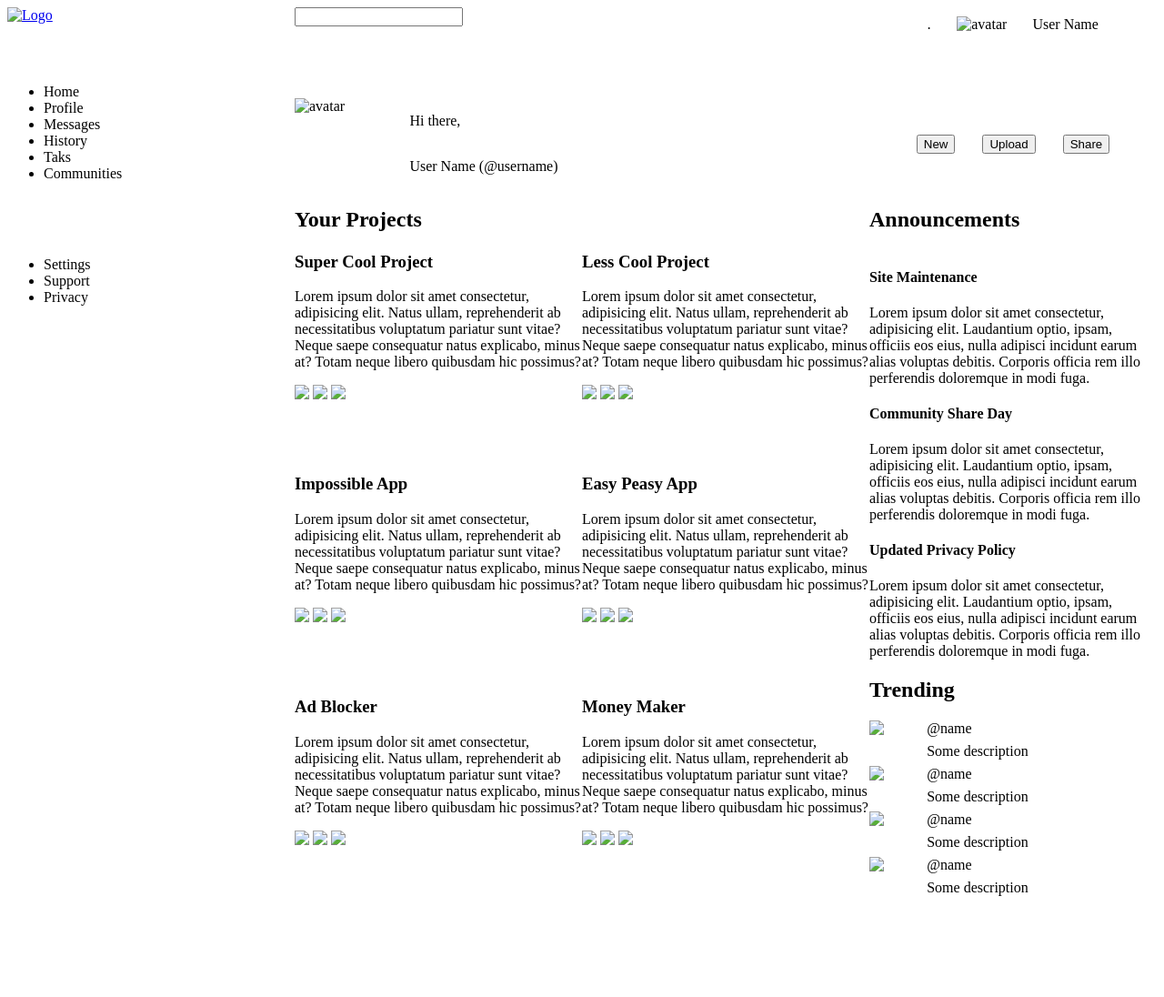
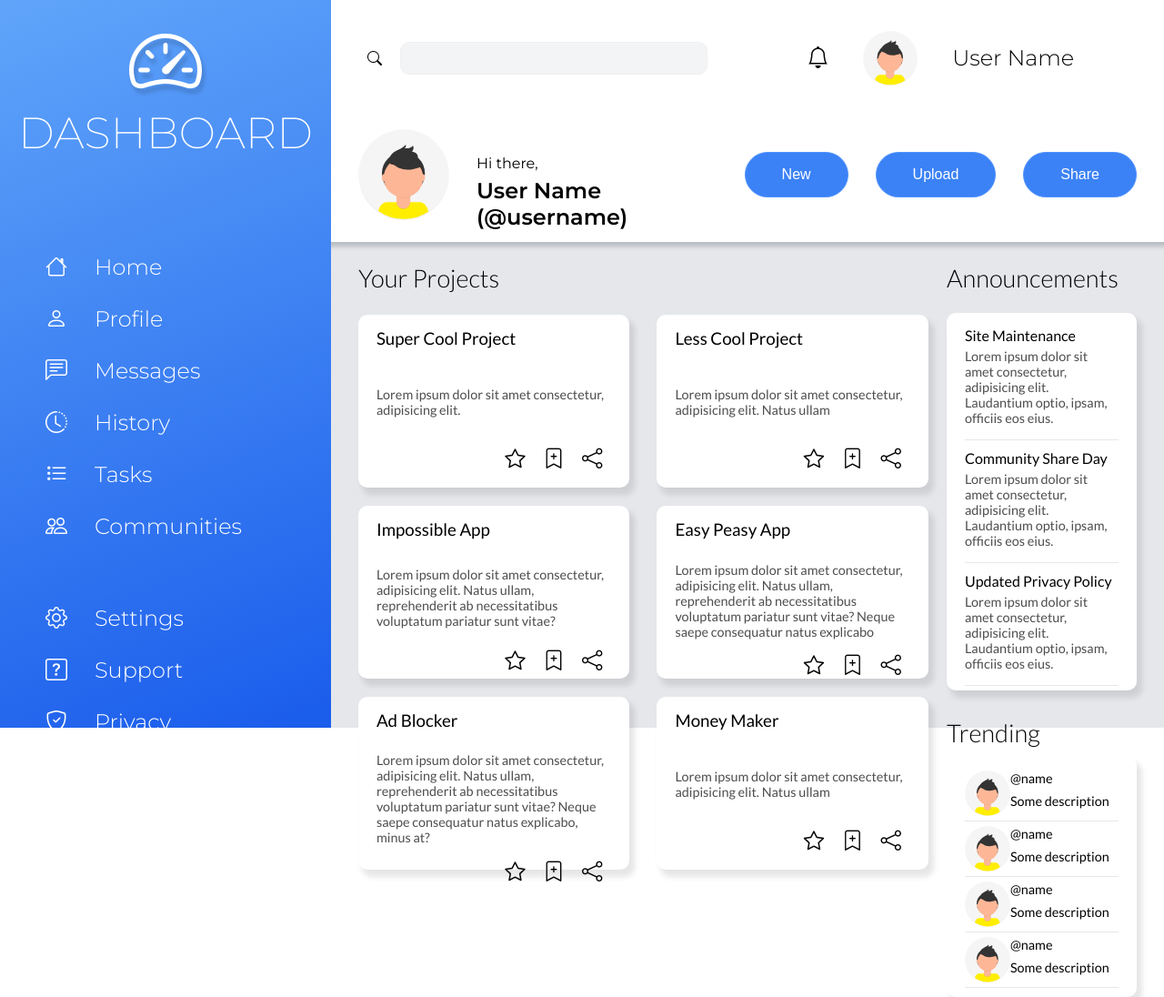
Before and after one commit to Absorbious/admin-dashboard, a plain HTML site: page index.html in a window 1280 px wide. Shown: the whole page at 91% size. Before the commit the page ends 992 px from the top, so only its background shows below. Drawn offline with nearby package versions, Linux system fonts and the light colour scheme.

Commit message:
Finished Dashboard Project

```diff
--- a/index.html
+++ b/index.html
@@ -4,33 +4,52 @@
     <meta charset="UTF-8" />
     <meta http-equiv="X-UA-Compatible" content="IE=edge" />
     <meta name="viewport" content="width=device-width, initial-scale=1.0" />
+    <link rel="preconnect" href="https://fonts.googleapis.com" />
+    <link rel="preconnect" href="https://fonts.gstatic.com" crossorigin />
+    <link
+      href="https://fonts.googleapis.com/css2?family=Montserrat:wght@100;200;300;400;500;600&display=swap"
+      rel="stylesheet"
+    />
+    <link rel="preconnect" href="https://fonts.googleapis.com" />
+    <link rel="preconnect" href="https://fonts.gstatic.com" crossorigin />
+    <link
+      href="https://fonts.googleapis.com/css2?family=Lato:wght@100;300;400;700;900&display=swap"
+      rel="stylesheet"
+    />
     <link rel="stylesheet" href="style.css" />
+    <link
+      rel="stylesheet"
+      href="https://cdn.jsdelivr.net/npm/bootstrap-icons@1.9.1/font/bootstrap-icons.css"
+    />
     <title>Admin Dashboard</title>
   </head>
   <body>
-
     <div class="container">
-
       <!-- Dashboard Menu -->
-      <div class="menu">
+      <div class="sidebar">
         <div class="logo">
-          <a href="#"><img src="#" alt="Logo" /></a>
+          <i class="bi bi-speedometer2"></i>
+          <a href="#">Dashboard</a>
         </div>
         <div class="nav">
           <ul>
-            <li>Home</li>
-            <li>Profile</li>
-            <li>Messages</li>
-            <li>History</li>
-            <li>Taks</li>
-            <li>Communities</li>
+            <li><i class="bi bi-house"></i><a href="#">Home</a></li>
+            <li><i class="bi bi-person"></i><a href="#">Profile</a></li>
+            <li>
+              <i class="bi bi-chat-left-text"></i><a href="#">Messages</a>
+            </li>
+            <li><i class="bi bi-clock-history"></i><a href="#">History</a></li>
+            <li><i class="bi bi-list-task"></i><a href="#">Tasks</a></li>
+            <li><i class="bi bi-people"></i><a href="#">Communities</a></li>
           </ul>
         </div>
         <div class="nav2">
           <ul>
-            <li>Settings</li>
-            <li>Support</li>
-            <li>Privacy</li>
+            <li><i class="bi bi-gear"></i><a href="#">Settings</a></li>
+            <li>
+              <i class="bi bi-question-square"></i><a href="#">Support</a>
+            </li>
+            <li><i class="bi bi-shield-check"></i><a href="#">Privacy</a></li>
           </ul>
         </div>
       </div>
@@ -39,59 +58,64 @@
       <!-- Top User Bar -->
       <div class="userbar">
         <div class="search">
-          <i></i>
+          <i class="bi bi-search"></i>
           <input type="text" />
         </div>
         <div class="user">
-          <i>.</i>
-          <img src="#" alt="avatar" />
-          <span>User Name</span>
+          <a href="#"><i class="bi bi-bell"></i></a>
+          <img
+            src="undraw_profile_pic_ic-5-t.svg"
+            alt="avatar"
+            width="60px"
+            height="60px"
+          />
+          <a href="#">User Name</a>
         </div>
         <div class="user-info">
-          <img src="#" alt="avatar" />
+          <a href="#"
+            ><img
+              src="undraw_profile_pic_ic-5-t.svg"
+              alt="avatar"
+              width="100px"
+              height="100px"
+          /></a>
           <p class="greeting">Hi there,</p>
           <p class="username">User Name (@username)</p>
         </div>
         <div class="actions">
-          <button>New</button>
-          <button>Upload</button>
-          <button>Share</button>
+          <button class="button">New</button>
+          <button class="button">Upload</button>
+          <button class="button">Share</button>
         </div>
       </div>
       <!-- End Top User Bar -->
 
       <!-- Main Content -->
       <div class="main">
-
         <!-- Projects -->
         <div class="projects">
           <h2>Your Projects</h2>
           <div class="card">
             <h3>Super Cool Project</h3>
             <p>
-              Lorem ipsum dolor sit amet consectetur, adipisicing elit. Natus
-              ullam, reprehenderit ab necessitatibus voluptatum pariatur sunt
-              vitae? Neque saepe consequatur natus explicabo, minus at? Totam
-              neque libero quibusdam hic possimus?
+              Lorem ipsum dolor sit amet consectetur, adipisicing elit.
             </p>
             <div class="icons">
-                <img src="#" alt=" ">
-                <img src="#" alt=" ">
-                <img src="#" alt=" ">
+              <a href="#"><i class="bi bi-star"></i></a>
+              <a href="#"><i class="bi bi-bookmark-plus"></i></a>
+              <a href="#"><i class="bi bi-share"></i></a>
             </div>
           </div>
           <div class="card">
             <h3>Less Cool Project</h3>
             <p>
               Lorem ipsum dolor sit amet consectetur, adipisicing elit. Natus
-              ullam, reprehenderit ab necessitatibus voluptatum pariatur sunt
-              vitae? Neque saepe consequatur natus explicabo, minus at? Totam
-              neque libero quibusdam hic possimus?
+              ullam
             </p>
             <div class="icons">
-                <img src="#" alt=" ">
-                <img src="#" alt=" ">
-                <img src="#" alt=" ">
+              <a href="#"><i class="bi bi-star"></i></a>
+              <a href="#"><i class="bi bi-bookmark-plus"></i></a>
+              <a href="#"><i class="bi bi-share"></i></a>
             </div>
           </div>
           <div class="card">
@@ -99,13 +123,12 @@
             <p>
               Lorem ipsum dolor sit amet consectetur, adipisicing elit. Natus
               ullam, reprehenderit ab necessitatibus voluptatum pariatur sunt
-              vitae? Neque saepe consequatur natus explicabo, minus at? Totam
-              neque libero quibusdam hic possimus?
+              vitae?
             </p>
             <div class="icons">
-                <img src="#" alt=" ">
-                <img src="#" alt=" ">
-                <img src="#" alt=" ">
+              <a href="#"><i class="bi bi-star"></i></a>
+              <a href="#"><i class="bi bi-bookmark-plus"></i></a>
+              <a href="#"><i class="bi bi-share"></i></a>
             </div>
           </div>
           <div class="card">
@@ -113,13 +136,12 @@
             <p>
               Lorem ipsum dolor sit amet consectetur, adipisicing elit. Natus
               ullam, reprehenderit ab necessitatibus voluptatum pariatur sunt
-              vitae? Neque saepe consequatur natus explicabo, minus at? Totam
-              neque libero quibusdam hic possimus?
+              vitae? Neque saepe consequatur natus explicabo
             </p>
             <div class="icons">
-                <img src="#" alt=" ">
-                <img src="#" alt=" ">
-                <img src="#" alt=" ">
+              <a href="#"><i class="bi bi-star"></i></a>
+              <a href="#"><i class="bi bi-bookmark-plus"></i></a>
+              <a href="#"><i class="bi bi-share"></i></a>
             </div>
           </div>
           <div class="card">
@@ -127,27 +149,24 @@
             <p>
               Lorem ipsum dolor sit amet consectetur, adipisicing elit. Natus
               ullam, reprehenderit ab necessitatibus voluptatum pariatur sunt
-              vitae? Neque saepe consequatur natus explicabo, minus at? Totam
-              neque libero quibusdam hic possimus?
+              vitae? Neque saepe consequatur natus explicabo, minus at?
             </p>
             <div class="icons">
-                <img src="#" alt=" ">
-                <img src="#" alt=" ">
-                <img src="#" alt=" ">
+              <a href="#"><i class="bi bi-star"></i></a>
+              <a href="#"><i class="bi bi-bookmark-plus"></i></a>
+              <a href="#"><i class="bi bi-share"></i></a>
             </div>
           </div>
           <div class="card">
             <h3>Money Maker</h3>
             <p>
               Lorem ipsum dolor sit amet consectetur, adipisicing elit. Natus
-              ullam, reprehenderit ab necessitatibus voluptatum pariatur sunt
-              vitae? Neque saepe consequatur natus explicabo, minus at? Totam
-              neque libero quibusdam hic possimus?
+              ullam
             </p>
             <div class="icons">
-                <img src="#" alt=" ">
-                <img src="#" alt=" ">
-                <img src="#" alt=" ">
+              <a href="#"><i class="bi bi-star"></i></a>
+              <a href="#"><i class="bi bi-bookmark-plus"></i></a>
+              <a href="#"><i class="bi bi-share"></i></a>
             </div>
           </div>
         </div>
@@ -156,17 +175,28 @@
         <!-- Announcements -->
         <div class="announcements">
           <h2>Announcements</h2>
+          <div class="annons">
             <div class="annon">
               <h4>Site Maintenance</h4>
-                <p>Lorem ipsum dolor sit amet consectetur, adipisicing elit. Laudantium optio, ipsam, officiis eos eius, nulla adipisci incidunt earum alias voluptas debitis. Corporis officia rem illo perferendis doloremque in modi fuga.</p>
+              <p>
+                Lorem ipsum dolor sit amet consectetur, adipisicing elit.
+                Laudantium optio, ipsam, officiis eos eius.
+              </p>
             </div>
             <div class="annon">
               <h4>Community Share Day</h4>
-                <p>Lorem ipsum dolor sit amet consectetur, adipisicing elit. Laudantium optio, ipsam, officiis eos eius, nulla adipisci incidunt earum alias voluptas debitis. Corporis officia rem illo perferendis doloremque in modi fuga.</p>
+              <p>
+                Lorem ipsum dolor sit amet consectetur, adipisicing elit.
+                Laudantium optio, ipsam, officiis eos eius.
+              </p>
             </div>
             <div class="annon">
               <h4>Updated Privacy Policy</h4>
-                <p>Lorem ipsum dolor sit amet consectetur, adipisicing elit. Laudantium optio, ipsam, officiis eos eius, nulla adipisci incidunt earum alias voluptas debitis. Corporis officia rem illo perferendis doloremque in modi fuga.</p>
+              <p>
+                Lorem ipsum dolor sit amet consectetur, adipisicing elit.
+                Laudantium optio, ipsam, officiis eos eius.
+              </p>
+            </div>
           </div>
         </div>
         <!-- End Announcements -->
@@ -176,29 +206,28 @@
           <h2>Trending</h2>
           <div class="trends">
             <div class="trend">
-                    <img src="#" alt=" ">
+              <img src="undraw_profile_pic_ic-5-t.svg" alt="" width="50px"/>
               <p class="name">@name</p>
               <p class="description">Some description</p>
             </div>
             <div class="trend">
-                    <img src="#" alt=" ">
+              <img src="undraw_profile_pic_ic-5-t.svg" alt="" width="50px"/>
               <p class="name">@name</p>
               <p class="description">Some description</p>
             </div>
             <div class="trend">
-                    <img src="#" alt=" ">
+              <img src="undraw_profile_pic_ic-5-t.svg" alt="" width="50px"/>
               <p class="name">@name</p>
               <p class="description">Some description</p>
             </div>
             <div class="trend">
-                    <img src="#" alt=" ">
+              <img src="undraw_profile_pic_ic-5-t.svg" alt="" width="50px"/>
               <p class="name">@name</p>
               <p class="description">Some description</p>
             </div>
           </div>
         </div>
         <!-- End Trending -->
-
       </div>
       <!-- End Main Content -->
     </div>
--- a/style.css
+++ b/style.css
@@ -1,110 +1,338 @@
-.container{
+html {
+  font-family: "Montserrat", sans-serif;
+}
+
+body {
+  margin: 0;
+}
+
+.container {
   height: 100vh;
   display: grid;
-    grid-template: 1fr 2fr 2fr / 1fr 2fr 1fr;
+  grid-template: 1fr 3fr 3fr / 1fr 3fr 2fr;
 }
 
-.menu{
+.sidebar {
   grid-column: 1/2;
   grid-row: 1/4;
   display: flex;
   flex-direction: column;
   align-items: flex-start;
   justify-content: flex-start;
-    gap: 50px;
+  gap: 20px;
+  background: rgb(96, 165, 250);
+  background: linear-gradient(
+    159deg,
+    rgba(96, 165, 250, 1) 0%,
+    rgb(26, 92, 235) 100%
+  );
+  color: white;
 }
 
-.userbar{
+.logo {
+  padding: 20px;
+  align-self: center;
+  display: grid;
+  grid-template: 1fr 1fr / 1fr;
+}
+
+.logo a {
+  color: white;
+  text-decoration: none;
+  font-size: 3rem;
+  text-transform: uppercase;
+  font-weight: 200;
+}
+
+.logo i {
+  font-size: 5rem;
+  text-align: center;
+  text-shadow: 3px 6px 4px rgba(0, 0, 0, 0.158);
+}
+
+.sidebar li a,
+.sidebar ul,
+.user a {
+  list-style-type: none;
+  text-decoration: none;
+  font-size: 1.5rem;
+  font-weight: 300;
+  transition: all 0.2s ease-in-out;
+}
+
+.sidebar li,
+.sidebar li a {
+  margin: 25px 10px 2px 10px;
+  padding-bottom: 3px;
+  color: white;
+}
+
+.sidebar li a {
+  border-bottom: 1px solid transparent;
+}
+
+.sidebar li a:hover {
+  color: rgb(255, 238, 0);
+  border-bottom: solid 1px rgb(255, 238, 0);
+  font-weight: 500;
+  text-shadow: 3px 6px 4px rgba(0, 0, 0, 0.068);
+  padding-bottom: 10px;
+}
+
+.nav i,
+.nav2 i {
+  padding-right: 20px;
+}
+
+.nav ul,
+.nav2 ul {
+  margin-block-start: 0;
+}
+
+.userbar {
   grid-column: 2/4;
   grid-row: 1/2;
   display: grid;
   grid-template: 1fr 1fr / 2fr 1fr;
+  padding: 0px 30px 10px 30px;
 }
 
-.user{
+.search {
+  display: flex;
+  justify-content: flex-start;
+  align-items: center;
+  gap: 20px;
+  padding-left: 10px;
+}
+
+.search input {
+  width: max(300px, 80%);
+  height: 2rem;
+  background-color: #f3f4f6;
+  border: solid 1px rgb(240, 240, 240);
+  border-radius: 10px;
+}
+
+.user {
   display: flex;
   justify-content: space-around;
+  align-items: center;
   padding: 10px 50px 10px 50px;
 }
 
-.user-info{
-    display: grid;
-    grid-template: 1fr 1fr / 1fr 4fr;
+.user a,
+.icons a {
+  border-bottom: 1px solid transparent;
+  color: black;
+  transition: all 0.2s ease-in-out;
 }
 
-.user-info img{
-    grid-row: 1/3;
+.user a:hover {
+  color: rgb(35, 123, 255);
+  font-weight: 300;
+  border-bottom: 1px solid rgb(180, 211, 255);
+  text-shadow: 3px 3px 4px rgba(0, 0, 0, 0.144);
+  padding-bottom: 10px;
 }
 
-.actions{
+.user-info {
+  display: grid;
+  grid-template: 1fr 1fr / 100px 4fr;
+}
+
+.user-info a {
+  grid-row: 1/3;
+  display: flex;
+  align-items: center;
+}
+
+.greeting,
+.username {
+  display: flex;
+  margin: 3px 30px;
+}
+
+.greeting {
+  align-items: flex-end;
+}
+
+.username {
+  font-size: 1.5rem;
+  font-weight: 600;
+}
+
+.actions {
   display: flex;
   justify-content: center;
   align-items: center;
   gap: 30px;
 }
 
-.main{
+.button {
+  padding: 15px 40px;
+  font-size: 1rem;
+  color: white;
+  font-weight: 500;
+  background-color: #3b82f6;
+  border: 1px solid #5193ff;
+  border-radius: 25px;
+  transition: all 0.2s ease-in-out;
+}
+
+.button:hover {
+  background-color: #2563eb;
+  font-weight: 300;
+  box-shadow: 3px 6px 4px rgba(0, 0, 0, 0.068);
+  text-shadow: 1px 1px 20px rgba(255, 255, 255, 0.747);
+  margin-bottom: 5px;
+  cursor: pointer;
+}
+
+.main {
   grid-column: 2/4;
   grid-row: 2/4;
   display: grid;
-    grid-template: 1fr 1fr / 2fr 1fr;
+  grid-template: 1fr 1fr / 3fr 1fr;
+  background-color: #e5e7eb;
+  box-shadow: -1px 40px 5px -35px rgba(31, 41, 55, 0.219) inset;
+  padding: 0px 30px 0px 30px;
+  font-family: "Lato", sans-serif;
+  gap: 20px;
 }
 
-.projects{
+.projects {
   display: grid;
-    grid-template: 50px repeat(3, 1fr) / 1fr 1fr;
+  grid-template: 50px repeat(3, 180px) / 1fr 1fr;
   grid-row: 1/3;
+  gap: 30px;
 }
 
-.projects h2{
+.projects h2 {
   grid-column: 1 / 3;
+  font-weight: 300;
+  font-size: 1.7rem;
 }
 
-.card{
-    height: 150px;
+.card {
+  height: 100%;
+  background-color: white;
+  padding: 10px 20px 0px 20px;
+  border-radius: 10px;
+  display: grid;
+  box-shadow: 5px 7px 6px 1px rgba(0, 0, 0, 0.1);
 }
 
-.announcements, .trending{
+.card h3 {
+  margin: 5px 0px 10px 0px;
+  font-weight: 500;
+}
+
+.card p {
+  font-size: 0.9rem;
+  color: rgb(77, 77, 77);
+}
+
+.icons {
+  display: flex;
+  justify-content: flex-end;
+  padding-right: 10px;
+  gap: 20px;
+}
+
+.icons a {
+  color: black;
+  font-size: 1.4rem;
+  border-bottom: 1px solid transparent;
+  transition: all 0.2s ease-in-out;
+}
+
+.icons a:hover {
+  border-bottom: 1px solid rgb(35, 123, 255);
+  color: rgb(35, 123, 255);
+  font-weight: 300;
+  text-shadow: 3px 3px 4px rgba(0, 0, 0, 0.144);
+}
+
+.announcements,
+.trending {
   display: flex;
   flex-direction: column;
   grid-column: 2/3;
 }
 
-.announcements{
+.announcements {
   grid-row: 1/2;
 }
 
-.annon{
-    height: 150px;
+.announcements h2{
+  font-weight: 300;
+  font-size: 1.7rem;
 }
 
-.trending{
+.annons {
+  height: 100%;
+  background-color: white;
+  border-radius: 10px;
+  display: flex;
+  flex-direction: column;
+  padding: 5px 20px;
+  box-shadow: 5px 7px 6px 1px rgba(0, 0, 0, 0.1);
+}
+
+.annons h4{
+  margin: 10px 0 0 0;
+  font-weight: 500;
+}
+
+.annons p{
+  border-bottom: 1px solid rgb(231, 231, 231);
+  margin-block-start: 0;
+  margin-block-end: 0;
+  padding: 5px 0px 15px 0px;
+  color: rgb(77, 77, 77);
+  font-size: 0.9rem;
+}
+
+.trending {
   grid-row: 2/3;
 }
 
-.trends{
+.trending h2{
+  font-weight: 300;
+  font-size: 1.7rem;
+  margin: 10px 0px;
+}
+
+.trends {
+  background-color: white;
+  border-radius: 10px;
   display: flex;
   flex-direction: column;
+  padding: 10px 20px;
+  box-shadow: 5px 7px 6px 1px rgba(0, 0, 0, 0.1);
 }
 
-.trend{
+.trend {
   height: 50px;
   display: grid;
   grid-template: 1fr 1fr / 1fr 4fr;
+  padding: 5px 0;
+  border-bottom: 1px solid rgb(231, 231, 231);
 }
 
-.trend img{
+.trend img {
   grid-row: 1/3;
 }
 
-.trend p{
+.trend p {
   margin: 0;
+  font-size: 0.9rem;
 }
 
-.name{
+.name {
   grid-row: 1/2;
 }
 
-.description{
+.description {
   grid-row: 2/3;
 }
```
Also changed, not shown: logo.png (added), undraw_profile_pic_ic-5-t.svg (added). Lines whose indentation alone changed are shown as unchanged.
